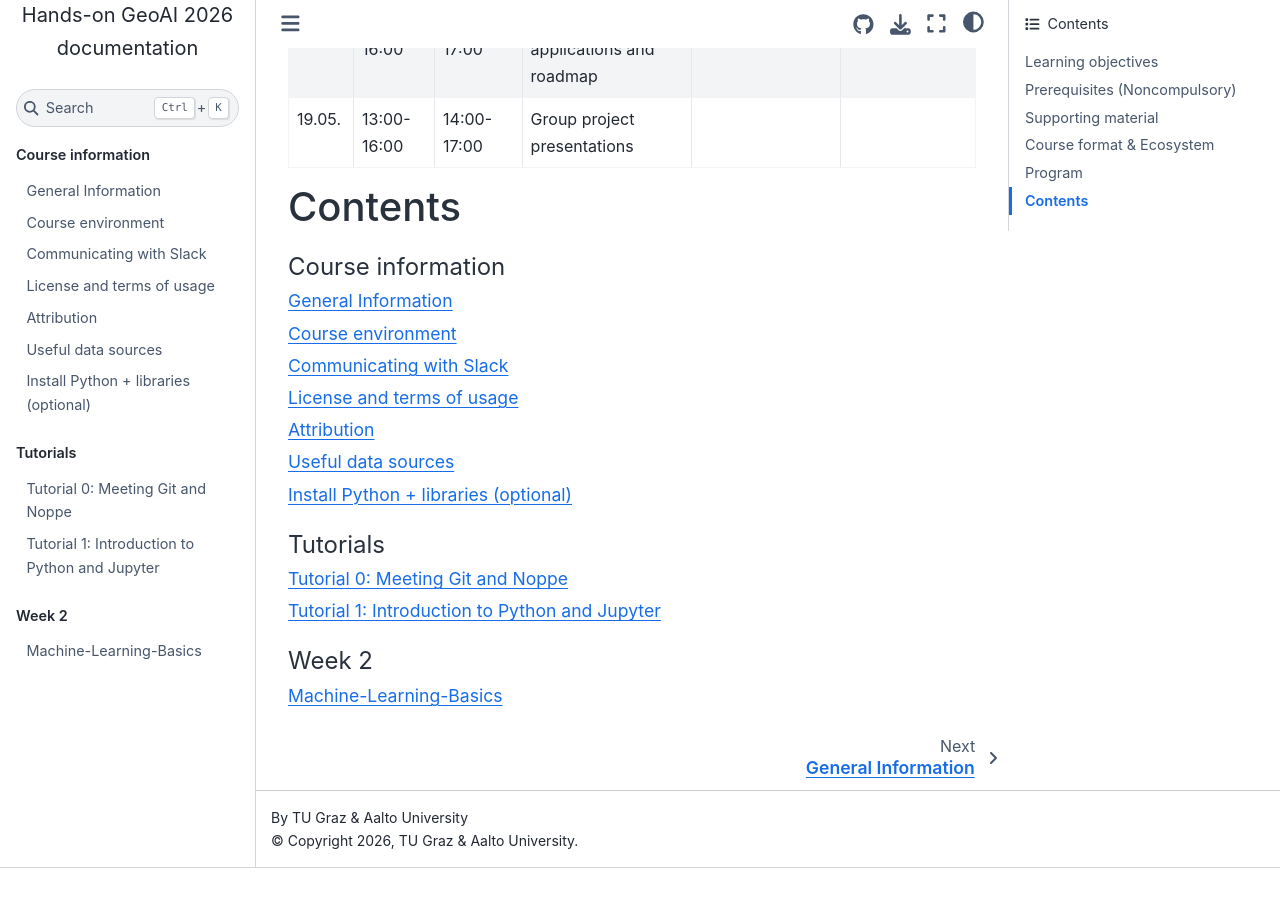
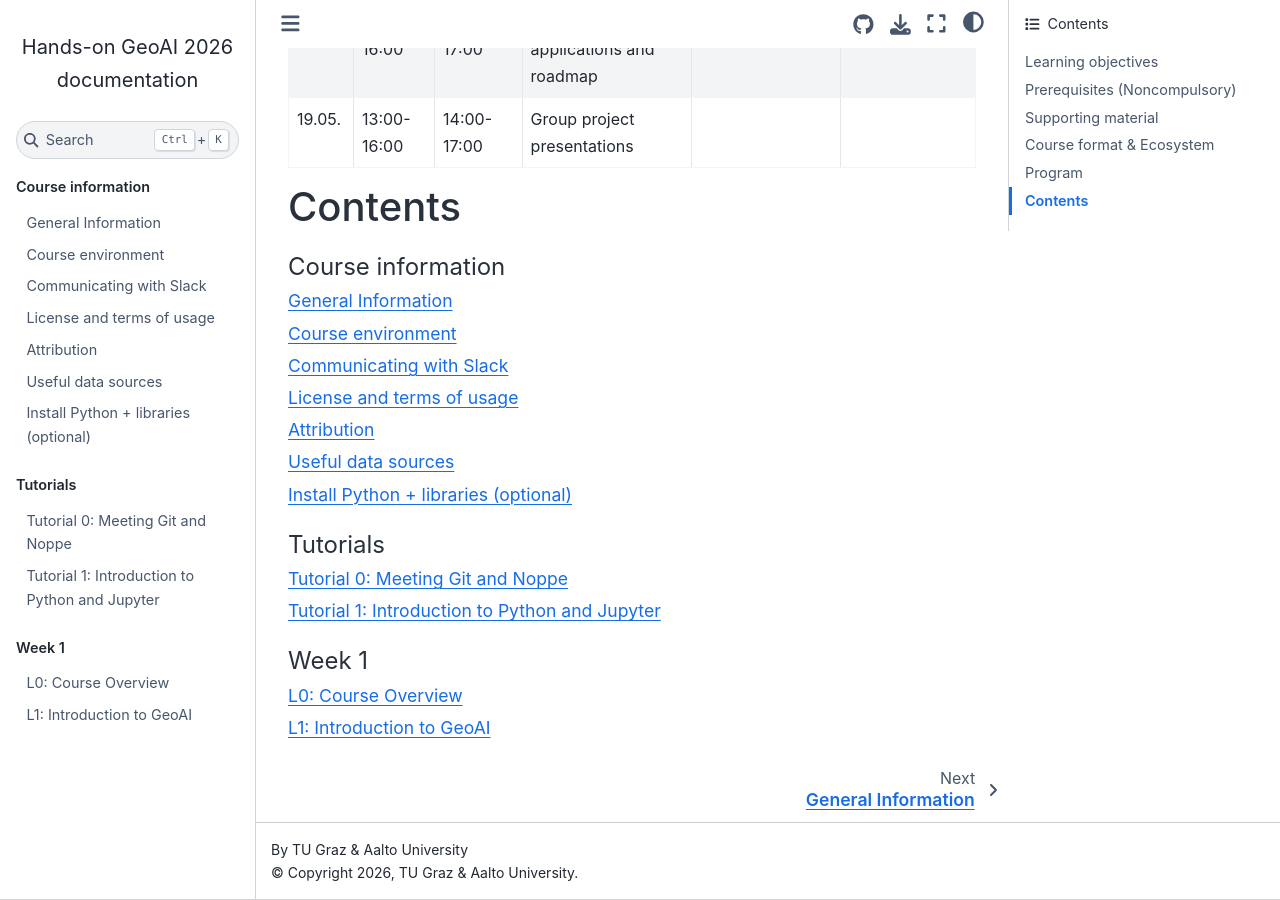
Before and after one commit to Hands-on-GeoAI/course-site, a Sphinx documentation site: the page built from source/index.rst, in a window 1280 px wide and 900 px high, scrolled down 4080 px. Built offline with Sphinx 7.4.7 and the Sphinx Book theme 1.1.4, drawn with Linux system fonts in a browser that asks for light colours; pages that are not in the unit, such as notebooks, are missing from menus; before the commit the page ends 4948 px from its top, so only the background shows below that.

Commit message:
Update TOC entries for Week 1 and Week 2

```diff
--- a/source/index.rst
+++ b/source/index.rst
@@ -197,10 +197,11 @@ Contents
     :maxdepth: 1
     :caption: Week 1
 
-    lessons/L1/intro-to-GeoAI
+    lessons/L1/GeoAI_course_overview.rst
+    lessons/L1/Introduction_to_GeoAI.rst
 
 .. toctree::
     :maxdepth: 1
     :caption: Week 2
 
-    lessons/L2/Machine-Learning-Basics
+    .. lessons/L2/Machine-Learning-Basics
```
